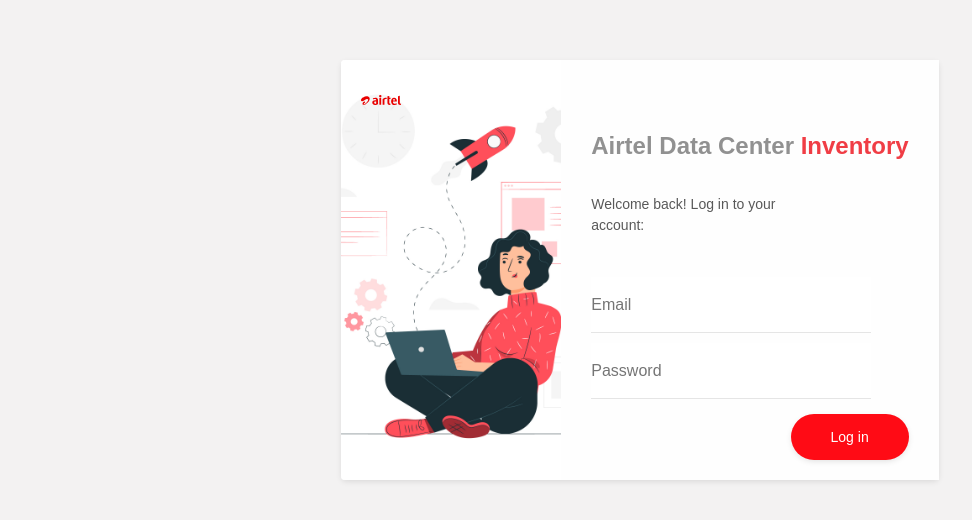
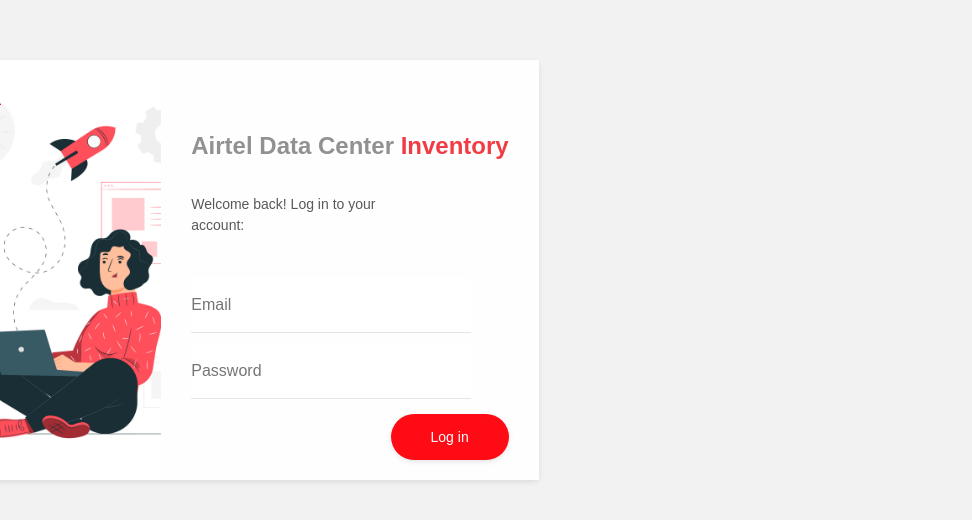
Before and after one commit to gagantirpude/my-project-ap, a React (Vite) app: page /login in a window 1280 px wide. Shown: the part 130-650 px from the top of the page, without its empty margins (0-972 px from the left). Built offline with nearby package versions, Linux system fonts and the light colour scheme.

Commit message:
add css m

```diff
--- a/src/styles/login.scss
+++ b/src/styles/login.scss
@@ -155,11 +155,11 @@
 //     justify-content: center;
 //   }
 
-//   .session {
-//     position: relative;
-//     left: -400px;
-//     width: 80%;
-//   }
+// .session {
+//   position: relative;
+//   left: -400px;
+//   width: 80%;
+// }
 // }
 
 // @media only screen and (max-width: 1600px) {
@@ -173,21 +173,22 @@
 //   }
 // }
 
-// // @media only screen and (max-width: 1200px) {
-// //   .login-body {
-// //     align-items: center;
-// //     justify-content: center;
-// //   }
+@media only screen and (min-width: 1200px) {
+  .login-body {
+    align-items: center;
+    justify-content: center;
+  }
 
-// //   form {
-// //     max-width: 100%;
-// //   }
+  form {
+    max-width: 100%;
+  }
 
-// //   .session {
-// //     left: 0;
-// //     width: 70%;
-// //   }
-
+  .session {
+    float: left;
+    position: relative;
+    left: -400px;
+  }
+}
 // //   .left {
 // //     width: 100%;
 // //     border-radius: 0;
@@ -202,11 +203,11 @@
 
   .session {
     left: 0;
-    width: 80%;
+    width: 70%;
   }
 
   .left {
-    width: 110%;
+    width: 30%;
     border-radius: 0;
   }
 }
@@ -217,6 +218,18 @@
   }
 }
 
+@media only screen and (max-width: 400px) {
+  form {
+    width: 200px;
+  }
+  .left {
+    display: none;
+  }
+
+  input {
+    width: 200px;
+  }
+}
 // // // @media only screen and (max-width: 360px) {
 // // //   form {
 // // //     position: relative;
```
